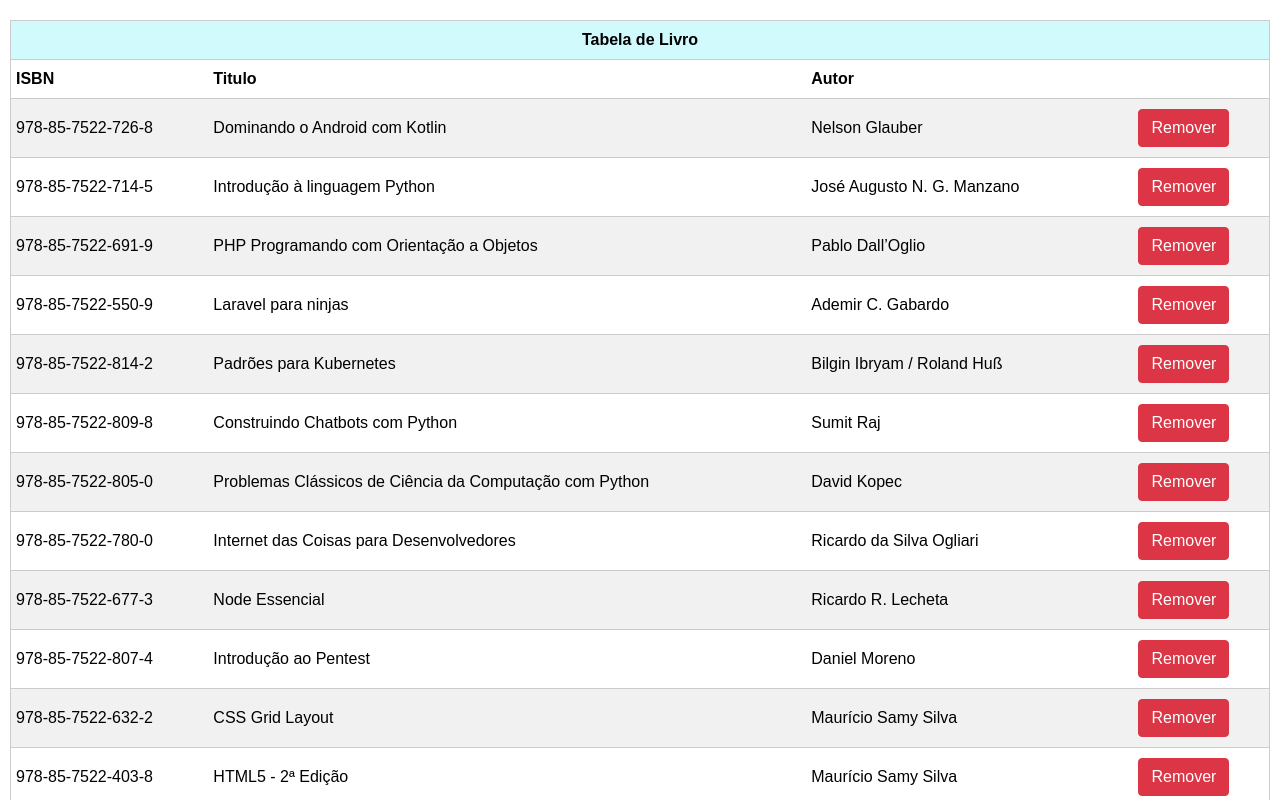
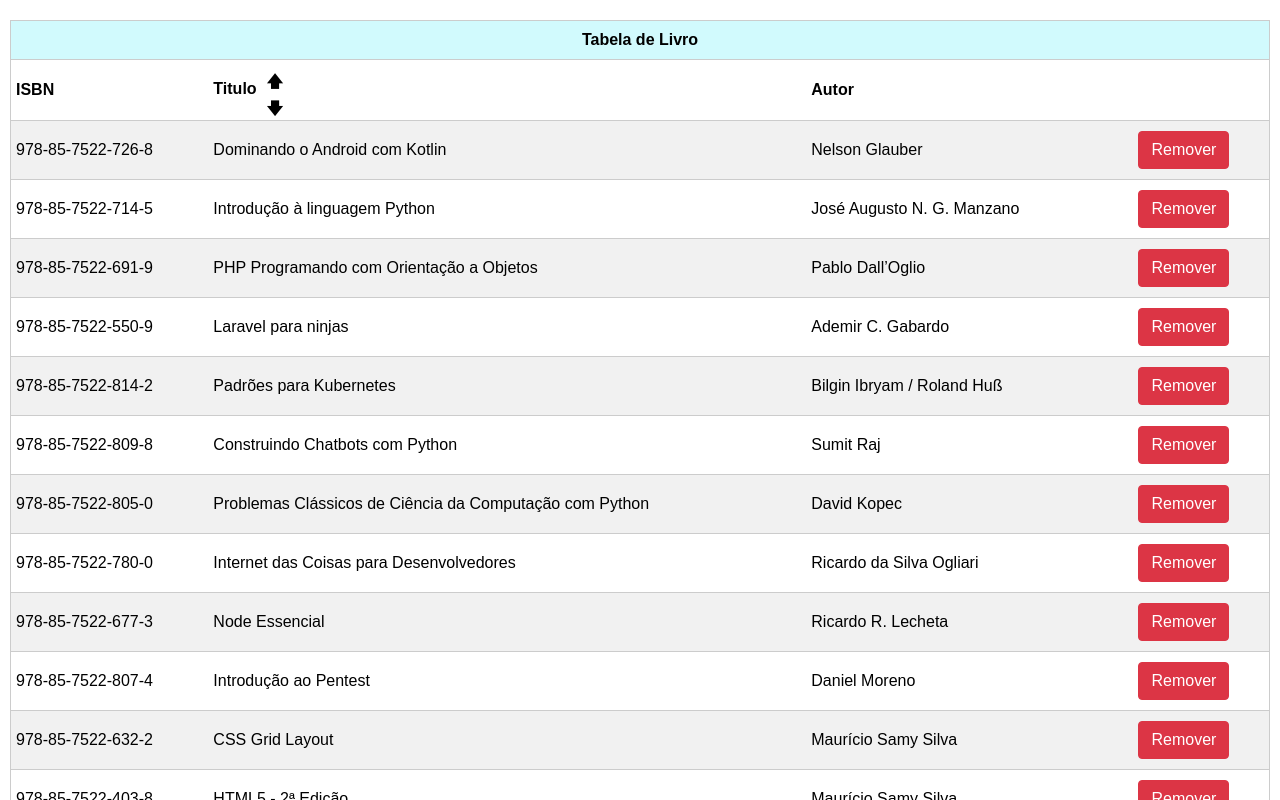
Before and after one commit to wemersonnino/tabela-livros, a React (Create React App) app: page / in a window 1280 px wide. Shown: the top 800 px of the page. Built offline with nearby package versions, Linux system fonts and the light colour scheme.

Commit message:
criação dos eventos do botão e ordenação da tabela

```diff
--- a/src/App.js
+++ b/src/App.js
@@ -20,12 +20,31 @@
                 console.log("sempre retorna")
             });
     };
-    handleRemoverLinha = () => console.log("Botão clicado");
+    handleRemoverLinha = (id) => {
+        const livros = this.state.livros.filter(l => l.id !== id);
+        this.setState({livros});
+    };
+    handleOrdenarCrescente = (titulo) =>{
+        const livros = this.state.livros.sort((a,b) =>
+            a.titulo < b.titulo ? -1 : 0
+        );
+        this.setState({livros});
+    };
+    handleOrdenaDecrescente = titulo => {
+        const livros = this.state.livros.sort((a,b) =>
+            a.titulo < b.titulo ? -1 : 0
+        );
+        livros.reverse();
+        this.setState({livros});
+    }
 
     render() {
         return(
             <table className="tabela">
-                <TableHead/>
+                <TableHead
+                    ordenarCrescent = {this.handleOrdenarCrescente}
+                    ordernarDecrescent ={this.handleOrdenaDecrescente}
+                />
                 <TableBody
                     livros={this.state.livros}
                     removerLinha = {this.handleRemoverLinha}
--- a/src/components/TableBody.js
+++ b/src/components/TableBody.js
@@ -10,7 +10,8 @@
             <td>
                 <button
                     className="botao remover"
-                    onClick={() => props.removerLinha()}
+                    onClick={() => props.removerLinha(livro.id)}
+                    id={livro.id}
                 >Remover</button>
             </td>
         </tr>
--- a/src/components/TableHead.js
+++ b/src/components/TableHead.js
@@ -1,13 +1,18 @@
 import React from "react";
 
-const TableHead = () => (
+const TableHead = (props) => (
     <thead>
         <tr>
             <th colSpan="4">Tabela de Livro</th>
         </tr>
         <tr>
             <th>ISBN</th>
-            <th>Titulo</th>
+            <th>Titulo
+                <div className="container-setinhas">
+                    <div onClick={() => props.ordenarCrescent()}>&#129093;</div>
+                    <div onClick={() => props.ordernarDecrescent()}>&#129095;</div>
+                </div>
+            </th>
             <th>Autor</th>
             <th></th>
         </tr>
--- a/src/index.css
+++ b/src/index.css
@@ -62,3 +62,11 @@
     background-color: #0069d9;
     border-color: #0062cc;
 }
+.container-setinhas {
+    display: inline-block;
+    width: 20px;
+    height: 40px;
+    margin-left: 10px;
+    vertical-align: middle;
+}
+.container-setinhas > div { cursor: pointer; }
```
